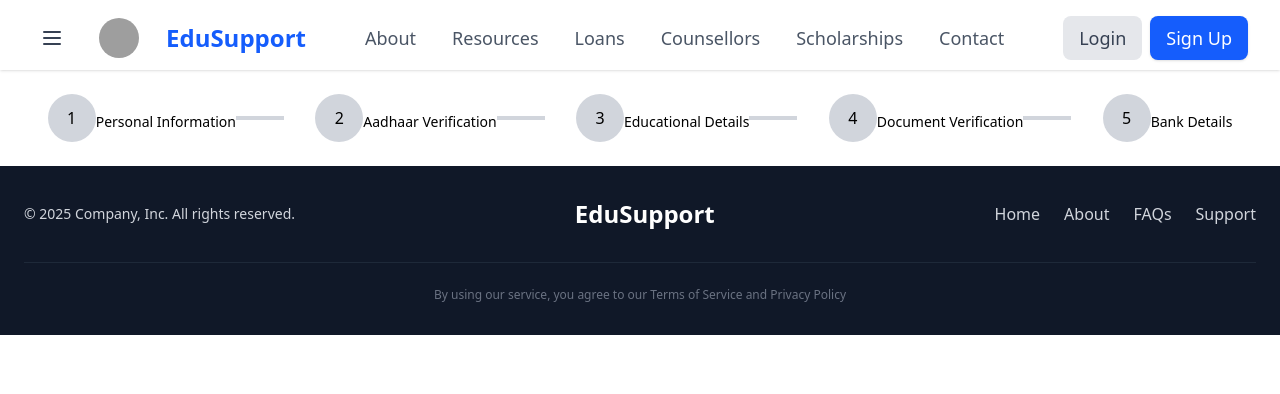
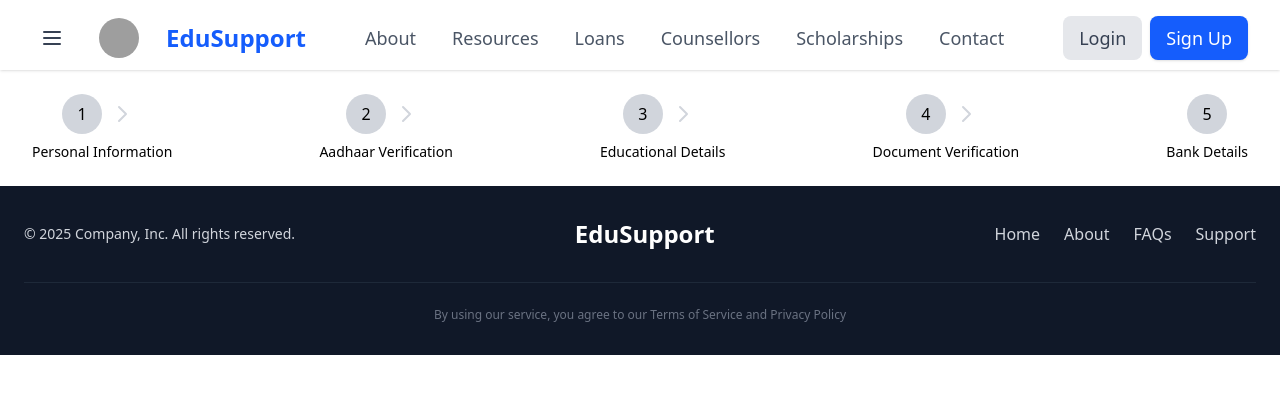
Before and after one commit to Vasundhra-Gupta/SDS, a React (Vite) app in the folder client/: page /eligibility in a window 1280 px wide. Shown: the top 394 px of the page. Built offline with nearby package versions, Linux system fonts and the light colour scheme; grey boxes are pictures that could not be loaded.

Commit message:
formheader

```diff
--- a/client/src/Pages/EligibilityFormPages/Layout/Formheader.jsx
+++ b/client/src/Pages/EligibilityFormPages/Layout/Formheader.jsx
@@ -1,6 +1,6 @@
-import React, { useState } from "react";
+import React, { useState, useEffect } from "react";
 
-export default function Header() {
+export default function Header({ currentPage, isSubmitted }) {
   const steps = [
     "Personal Information",
     "Aadhaar Verification",
@@ -10,40 +10,71 @@ export default function Header() {
   ];
 
   const [completedSteps, setCompletedSteps] = useState([]);
+  const [blinkingStep, setBlinkingStep] = useState(null);
 
-  const markAsComplete = (stepIndex) => {
-    if (!completedSteps.includes(stepIndex)) {
-      setCompletedSteps([...completedSteps, stepIndex]);
+  useEffect(() => {
+    if (isSubmitted) {
+      // Automatically mark the current step as complete and move to the next step
+      if (!completedSteps.includes(currentPage - 1)) {
+        setCompletedSteps([...completedSteps, currentPage - 1]);
       }
-  };
+      setBlinkingStep(currentPage); // Trigger blinking for the next step
+      const timer = setTimeout(() => setBlinkingStep(null), 1000); // Stop blinking after 1 second
+      return () => clearTimeout(timer);
+    }
+  }, [isSubmitted, currentPage]);
 
   return (
-    <div className="flex items-center justify-around mx-4 my-6">
+    <div className="flex items-center justify-between mx-4 my-6">
       {steps.map((step, index) => (
-        <div key={index} className="flex items-center">
+        <div key={index} className="flex flex-col items-center">
           {/* Step Circle */}
+          <div className="flex items-center">
             <div
-            onClick={() => markAsComplete(index)}
-            className={`w-12 h-12 rounded-full flex items-center justify-center cursor-pointer ${
-              completedSteps.includes(index) ? "bg-green-500" : "bg-gray-300"
+              className={`w-10 h-10 rounded-full flex items-center justify-center cursor-default ${
+                completedSteps.includes(index)
+                  ? "bg-green-500"
+                  : index === blinkingStep
+                  ? "bg-green-300 animate-ping"
+                  : "bg-gray-300"
               }`}
             >
               {completedSteps.includes(index) ? "✔️" : index + 1}
             </div>
 
-          {/* Step Label */}
-          <div className="text-center mt-2">
-            <p className="text-sm font-medium">{step}</p>
+            {/* Connecting Arrow */}
+            {index < steps.length - 1 && (
+              <div className="flex items-center mx-2">
+                <svg
+                  className={`w-6 h-6 ${
+                    completedSteps.includes(index + 1)
+                      ? "text-green-500"
+                      : "text-gray-300"
+                  }`}
+                  fill="none"
+                  stroke="currentColor"
+                  strokeWidth="2"
+                  viewBox="0 0 24 24"
+                  xmlns="http://www.w3.org/2000/svg"
+                >
+                  <path
+                    strokeLinecap="round"
+                    strokeLinejoin="round"
+                    d="M9 5l7 7-7 7"
+                  ></path>
+                </svg>
+              </div>
+            )}
           </div>
 
-          {/* Connecting Line */}
-          {index < steps.length - 1 && (
-            <div
-              className={`h-1 w-12 ${
-                completedSteps.includes(index + 1) ? "bg-green-500" : "bg-gray-300"
+          {/* Step Label - Positioned Below */}
+          <p
+            className={`text-sm font-medium mt-2 text-center ${
+              index === currentPage - 1 ? "text-blue-500" : ""
             }`}
-            ></div>
-          )}
+          >
+            {step}
+          </p>
         </div>
       ))}
     </div>
```
Lines whose indentation alone changed are shown as unchanged.
